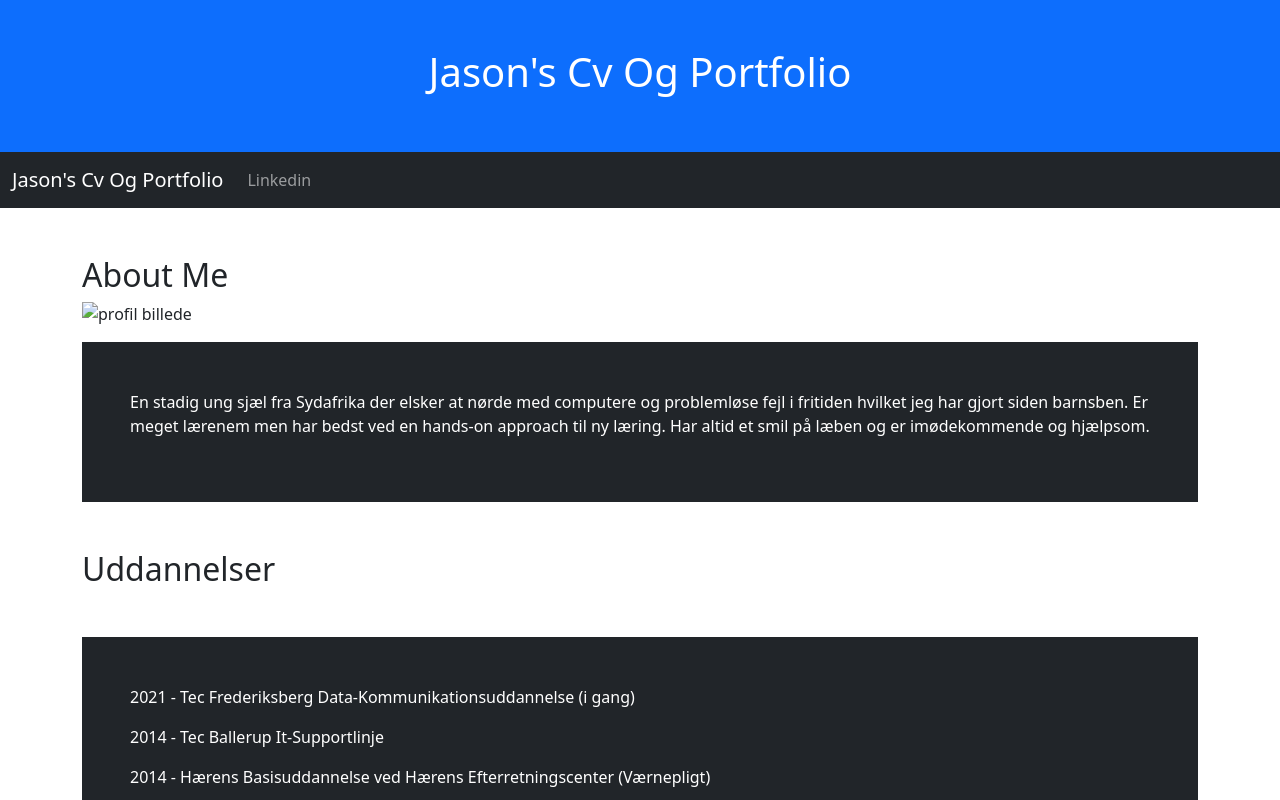
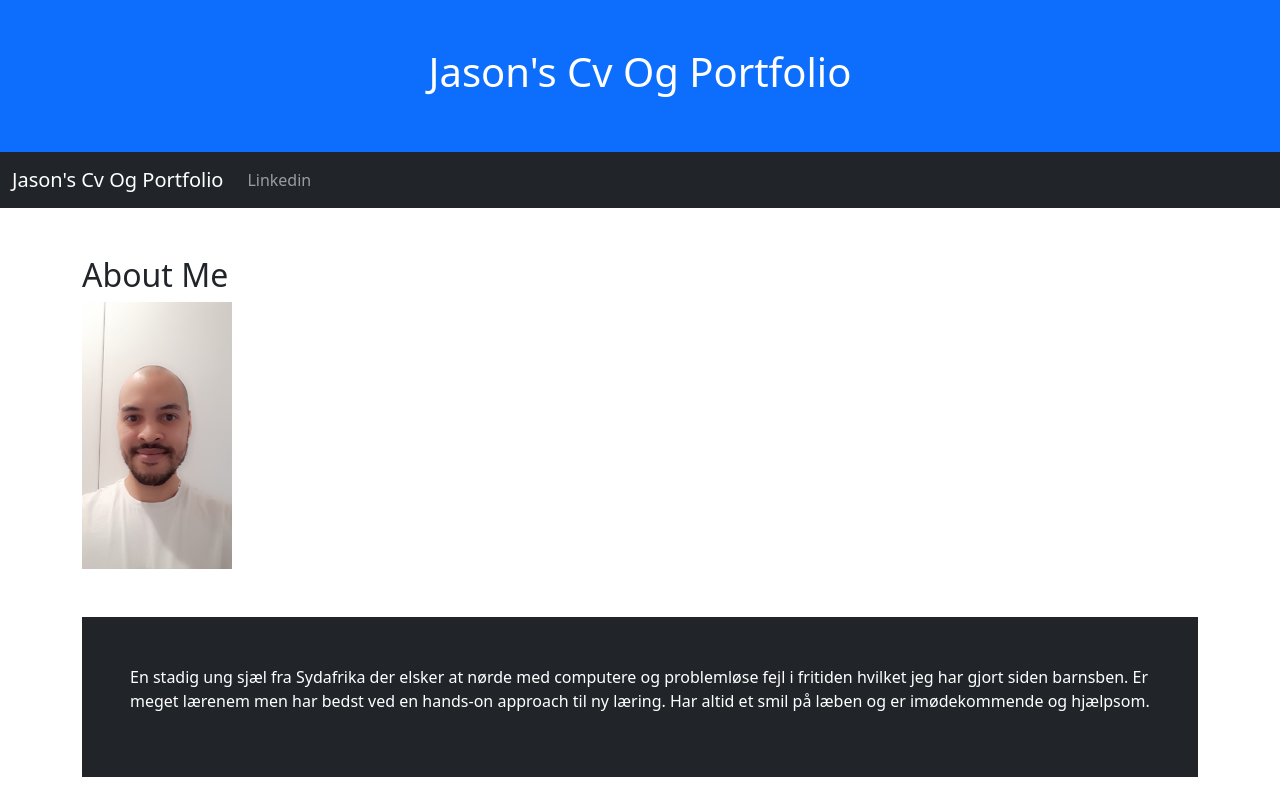
Before and after one commit to JasonDiego91/JasonDiego91.github.io, a plain HTML site: page index.html in a window 1280 px wide. Shown: the top 800 px of the page. Drawn offline with nearby package versions, Linux system fonts and the light colour scheme.

Commit message:
billedet bliver vist korrekt efter sti ændring

```diff
--- a/index.html
+++ b/index.html
@@ -34,7 +34,7 @@
     <div class="row">
       <div class="col">
         <h2>About Me</h2>
-        <img src="cvbillede.jpg" class="float-start" alt="profil billede" />
+        <img src="app\assets\images\cvbillede.jpg" class="img-fluid" alt="profil billede" width="150" />
         <div class="p-5 my-5 bg-dark text-white">
 
           <p class="text-start">En stadig ung sjæl fra Sydafrika der elsker at nørde med computere og
```
